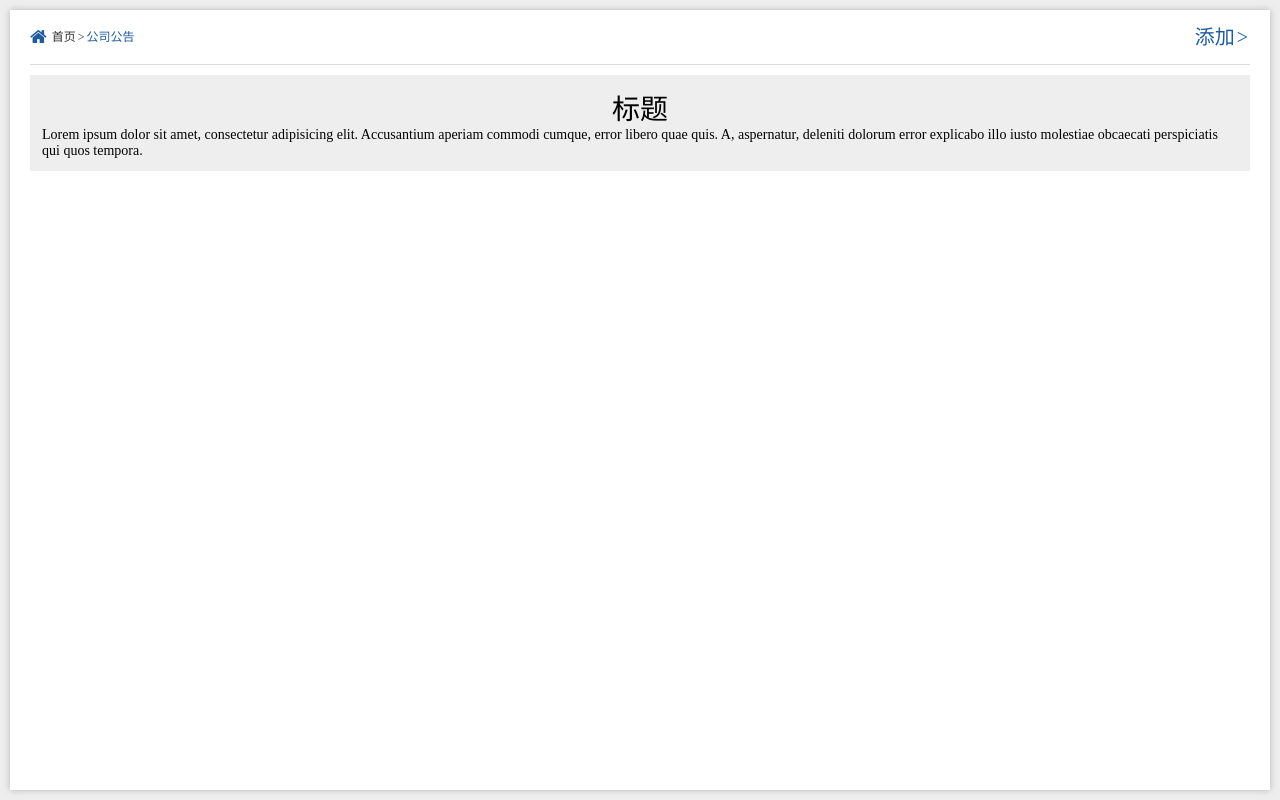
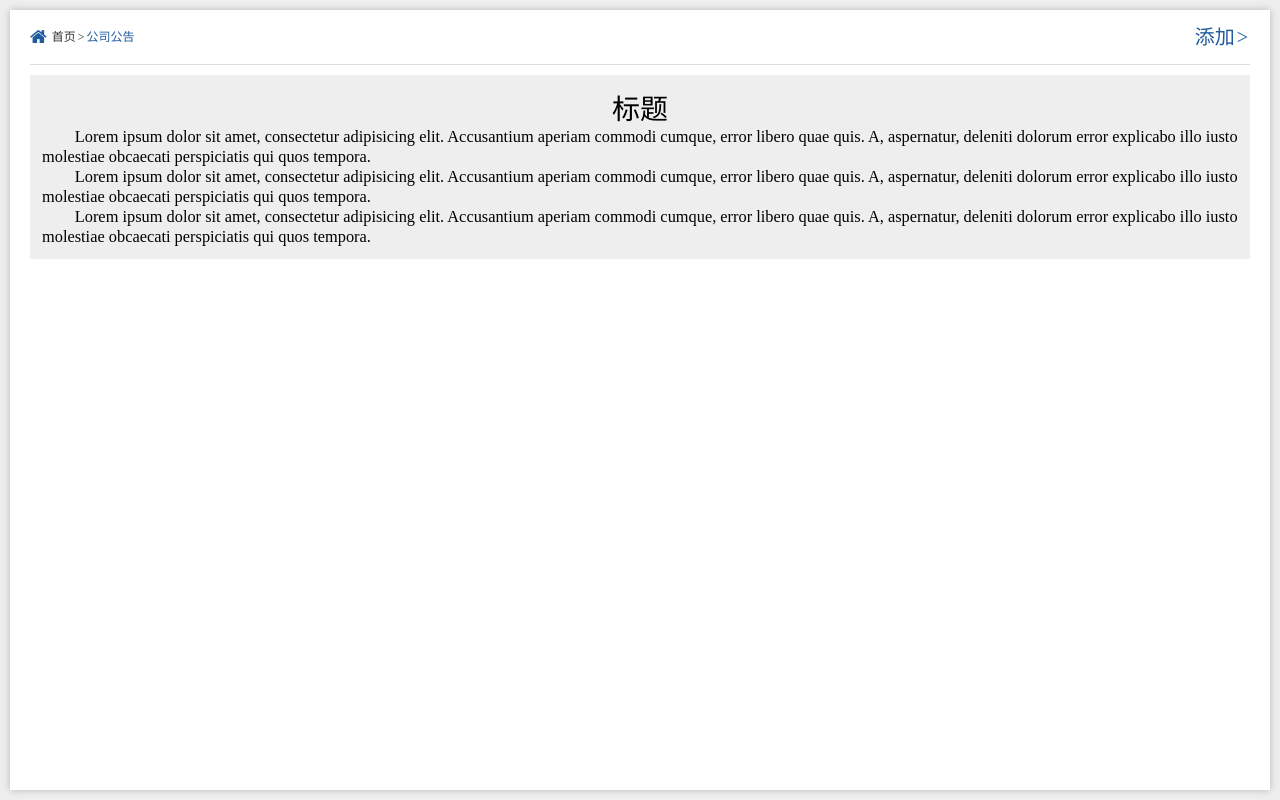
Before and after one commit to michealuo/oa, a Django app: template notice/templates/notice/GongGao1.html in a window 1280 px wide. Run offline with Django 3.2, Linux system fonts and the light colour scheme; the template is opened without the code that fills it, so the values that code supplies are empty.

Commit message:
通知公告修改

```diff
--- a/notice/templates/notice/GongGao1.html
+++ b/notice/templates/notice/GongGao1.html
@@ -38,7 +38,9 @@
                 <h1>标题</h1>
             </div>
             <div>
-            <h4>Lorem ipsum dolor sit amet, consectetur adipisicing elit. Accusantium aperiam commodi cumque, error libero quae quis. A, aspernatur, deleniti dolorum error explicabo illo iusto molestiae obcaecati perspiciatis qui quos tempora.</h4>
+                <h3 style="text-indent:2em;">Lorem ipsum dolor sit amet, consectetur adipisicing elit. Accusantium aperiam commodi cumque, error libero quae quis. A, aspernatur, deleniti dolorum error explicabo illo iusto molestiae obcaecati perspiciatis qui quos tempora.</h3>
+                <h3 style="text-indent:2em;">Lorem ipsum dolor sit amet, consectetur adipisicing elit. Accusantium aperiam commodi cumque, error libero quae quis. A, aspernatur, deleniti dolorum error explicabo illo iusto molestiae obcaecati perspiciatis qui quos tempora.</h3>
+                <h3 style="text-indent:2em;">Lorem ipsum dolor sit amet, consectetur adipisicing elit. Accusantium aperiam commodi cumque, error libero quae quis. A, aspernatur, deleniti dolorum error explicabo illo iusto molestiae obcaecati perspiciatis qui quos tempora.</h3>
             </div>
         </div>
     </div>
```
Also changed, not shown: address_book/views.py (+4 -4 lines).
